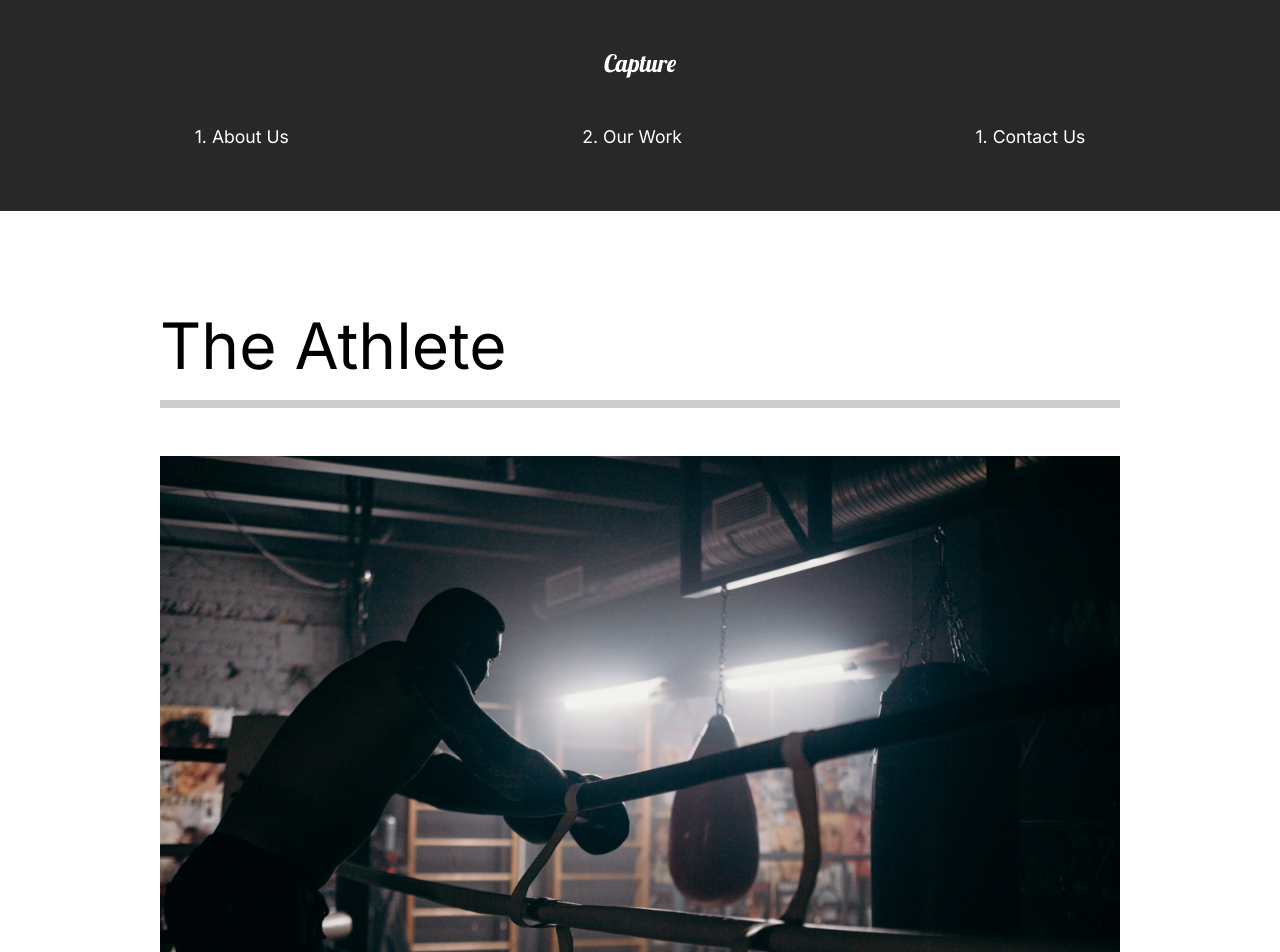
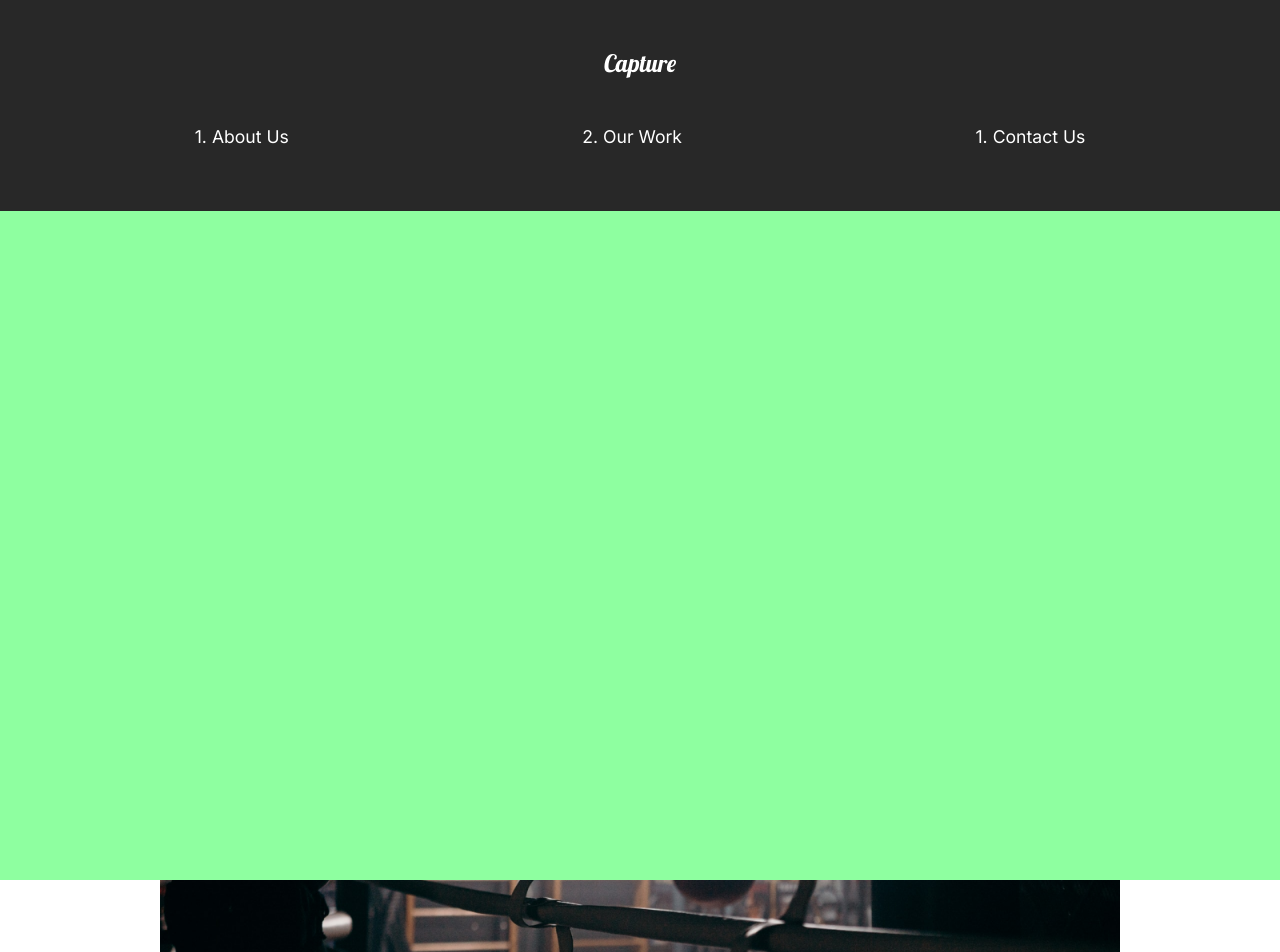
Before and after one commit to gary-rivera/Personal-Website, a React (Create React App) app: page /work in a window 1280 px wide. Shown: the top 952 px of the page. Built offline with nearby package versions, Linux system fonts and the light colour scheme.

Commit message:
animation effects between transtioning of landing to portfolio

```diff
--- a/src/App.js
+++ b/src/App.js
@@ -9,7 +9,7 @@
 
 //TODO: 404 error catching
 function App() {
-  const location = useLocation();
+const location = useLocation();
 
   return (
     <div className="App">
--- a/src/components/AboutSection.js
+++ b/src/components/AboutSection.js
@@ -2,34 +2,35 @@
 //Styling
 import { AboutStyle, DescriptionStyle , ImageStyle, HideStyle } from '../styles.js';
 import { motion } from "framer-motion";
+import { titleAnim, fade, photoAnim } from '../animation'
+import Wave from './Wave'
 
-function AboutTitle() {
+function AboutSection() {
   return (
     <AboutStyle>
       <DescriptionStyle>
-        <motion.div
-          className="title"
-        >
+        <motion.div className="title">
           <HideStyle>
-            <motion.h2>
+            <motion.h2 variants={titleAnim}>
               We work to make
             </motion.h2>
           </HideStyle>
           <HideStyle>
-            <motion.h2> your <span> dreams </span>come</motion.h2>
+            <motion.h2 variants={titleAnim}> your <span> dreams </span>come</motion.h2>
           </HideStyle>
           <HideStyle>
-            <motion.h2> true</motion.h2>
+            <motion.h2 variants={titleAnim}> true</motion.h2>
           </HideStyle>
         </motion.div>
-        <p> LINK to resume</p>
-        <button> LINK </button>
+        <motion.p variants={fade}> LINK to resume</motion.p>
+        <motion.button variants={fade}> LINK </motion.button>
       </DescriptionStyle>
       <ImageStyle>
-        <img src={home1} alt="landing page profile pic"/>
+        <motion.img variants={photoAnim} src={home1} alt="landing page profile pic"/>
       </ImageStyle>
+      <Wave />
     </AboutStyle>
   )
 }
 
-export default AboutTitle;
+export default AboutSection;
--- /dev/null
+++ b/src/components/Wave.js
@@ -0,0 +1,31 @@
+import React from "react";
+import styled from "styled-components";
+import { motion } from "framer-motion";
+
+const Wave = () => {
+  return (
+    <WaveSvg
+      viewBox="0 0 1440 363"
+      fill="none"
+      xmlns="http://www.w3.org/2000/svg"
+    >
+      <motion.path
+        initial={{ pathLength: 0, pathOffset: 1 }}
+        animate={{ pathLength: 1, pathOffset: 0 }}
+        transition={{ duration: 1 }}
+        d="M1440 27.4774C1352.73 19.8184 1122.41 49.0556 899.331 227.276C620.48 450.052 354.282 355.647 170.328 185.318C23.165 49.0556 -4.21721 8.32998 0.487081 5"
+        stroke="#D96ED4"
+        strokeOpacity="0.5"
+        strokeWidth="10"
+      />
+    </WaveSvg>
+  );
+};
+
+const WaveSvg = styled.svg`
+  position: absolute;
+  left: 0;
+  z-index: 1;
+`;
+
+export default Wave;
--- a/src/pages/AboutUs.js
+++ b/src/pages/AboutUs.js
@@ -5,7 +5,7 @@
 import { motion } from 'framer-motion';
 import { pageAnimation } from "../animation"
 
-function AboutMe() {
+function AboutUs() {
   return (
     <motion.div
       variants={pageAnimation}
@@ -20,4 +20,4 @@
   );
 }
 
-export default AboutMe;
+export default AboutUs;
--- a/src/pages/OurWork.js
+++ b/src/pages/OurWork.js
@@ -8,7 +8,7 @@
 
 //animations
 import { motion } from 'framer-motion';
-import { pageAnimation } from "../animation"
+import { fade, photoAnim, pageAnimation, lineAnim } from "../animation"
 
 function OurWork() {
   return (
@@ -20,25 +20,41 @@
     style={{background: "#fff"}}
 
     >
+      <Frame1></Frame1>
+      <Frame2></Frame2>
+      <Frame3></Frame3>
+      <Frame4></Frame4>
       <Movie>
-        <h2>The Athlete</h2>
-        <div className="line"></div>
+        <motion.h2 variants={fade}>The Athlete</motion.h2>
+        <motion.div variants={lineAnim} className="line"></motion.div>
         <Link to="/work/the-athlete">
-          <img src={athlete} alt="athlete"/>
+          <Hide>
+            <motion.img
+              variants={photoAnim}
+              src={athlete}
+              alt="athlete"/>
+          </Hide>
         </Link>
       </Movie>
       <Movie>
-        <h2>The Racer</h2>
-        <div className="line"></div>
+        <motion.h2 variants={fade}>The Racer</motion.h2>
+        <motion.div variants={lineAnim} className="line"></motion.div>
         <Link to="/work/the-racer">
-          <img src={racer} alt="racer"/>
+          <motion.img
+            variants={photoAnim}
+            src={racer} alt="racer"
+          />
         </Link>
       </Movie>
       <Movie>
-        <h2>Good Times</h2>
-        <div className="line"></div>
+        <motion.h2 variants={fade}>Good Times</motion.h2>
+        <motion.div variants={lineAnim} className="line"></motion.div>
         <Link to="/work/good-times">
-          <img src={goodtimes} alt="good times"/>
+          <motion.img
+            variants={photoAnim}
+            src={goodtimes}
+            alt="good times"
+          />
         </Link>
       </Movie>
     </Work>
@@ -57,7 +73,7 @@
   padding-bottom: 10rem;
   .line {
     height: 0.5rem;
-    background: #cccccc;
+    background: #23d997;
     margin-bottom: 3rem;
   }
   img {
@@ -67,4 +83,28 @@
   }
 `;
 
+const Hide = styled.div`
+  overflow: hidden;
+`;
+
+const Frame1= styled(motion.div)`
+  position:fixed;
+  left: 0;
+  top 10%;
+  width: 100%;
+  height: 100vh;
+  background: fffebf;
+  z-index: 2;
+`;
+
+const Frame2 = styled(Frame1)`
+  background: #ff8efb;
+`;
+const Frame3 = styled(Frame1)`
+  background: #8ed2ff;
+`;
+const Frame4 = styled(Frame1)`
+  background: #8effa0;
+`;
+
 export default OurWork;
```
Also changed, not shown: src/img/wave.svg (deleted).
